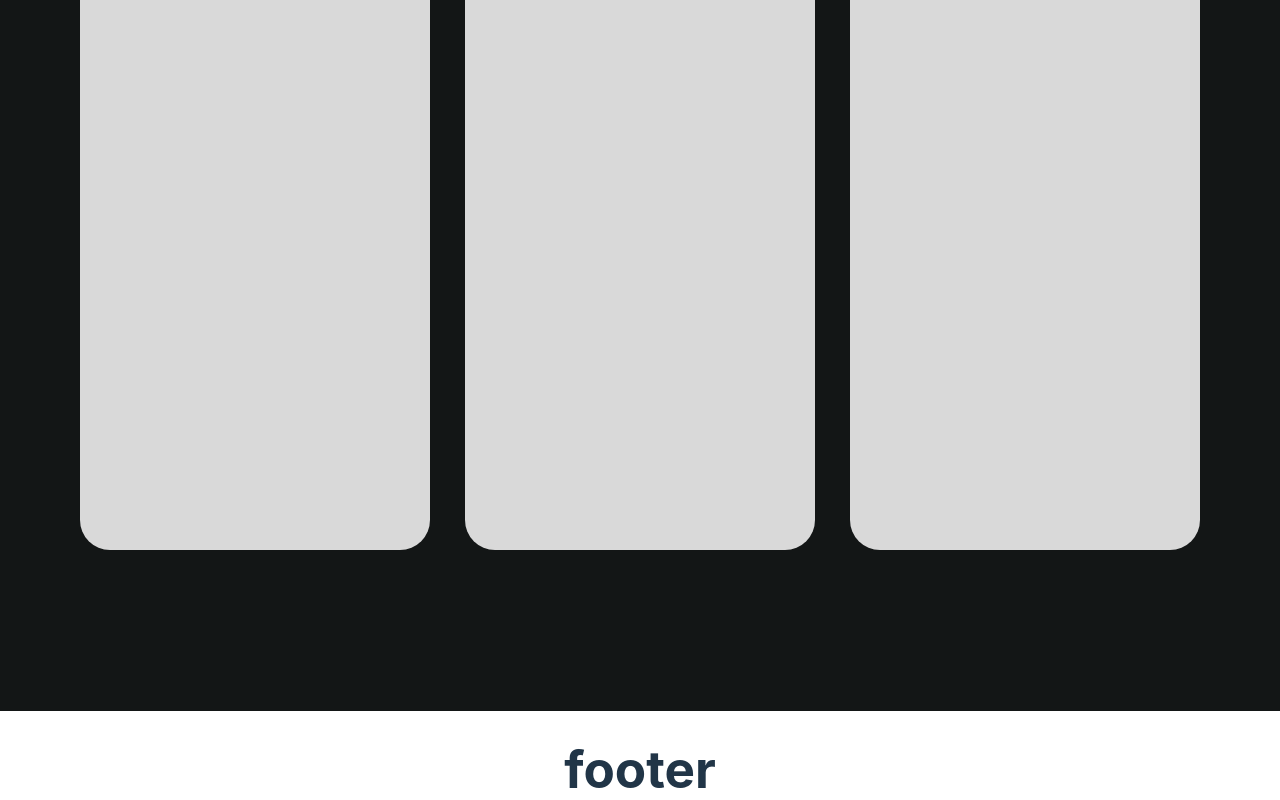
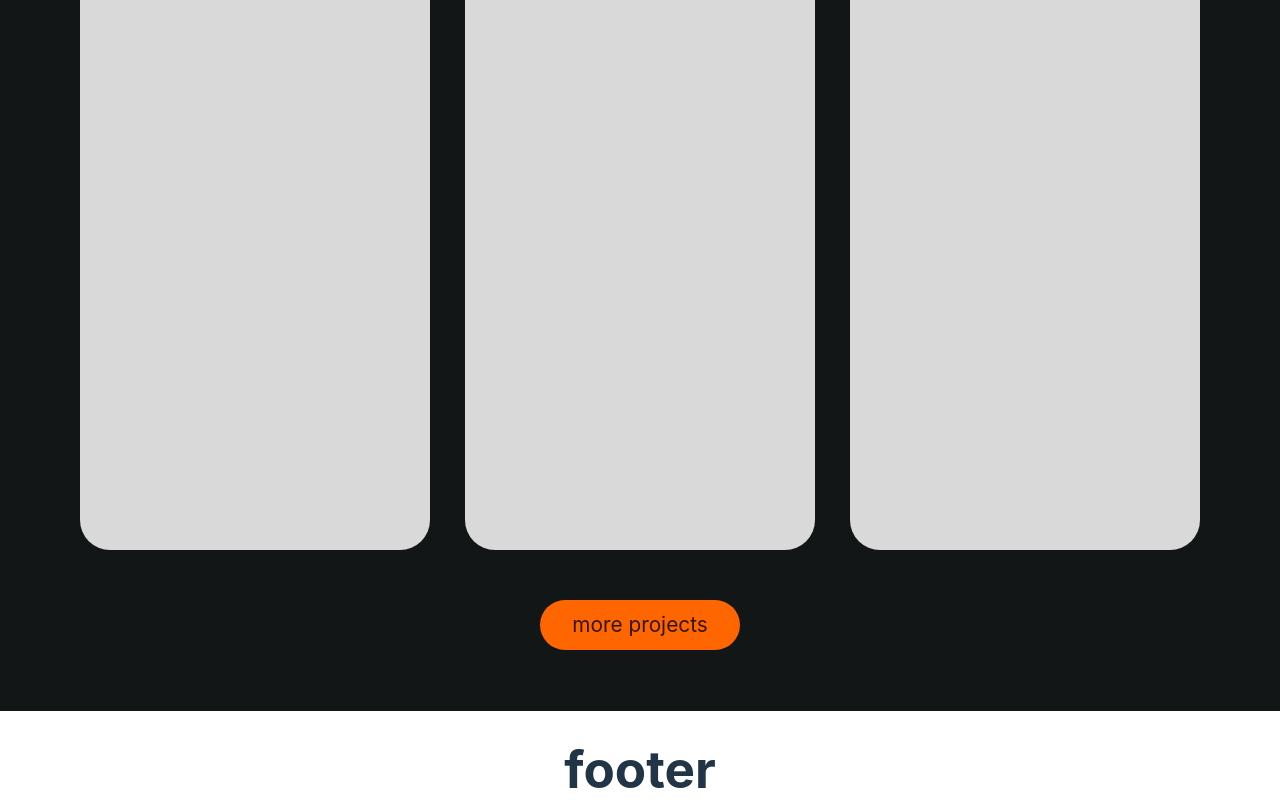
Before and after one commit to aselapasinduD/My-About-Me-Page, a React (Vite) app: page / in a window 1280 px wide. Shown: the part 2622-3422 px from the top of the page. Built offline with nearby package versions, Linux system fonts and the light colour scheme.

Commit message:
Current Projects Section update with more projects button

```diff
--- a/src/App.css
+++ b/src/App.css
@@ -4,7 +4,7 @@
 }
 h1 {
 	text-align: center;
-	font-size: 2.2em;
+	font-size: 2em;
 	padding-top: 30px;
 }
 
@@ -43,8 +43,10 @@ h1 {
 	color: #ffffff;
 	opacity: 70%;
 	font-size: 1.3em;
+	font-weight: 500;
 	width: 110px;
 	vertical-align: -webkit-baseline-middle;
+	transition: font-weight 0.2s ease-in-out;
 }
 .navbar .sections-bar-nav a:last-child {
 	line-height: 1em;
@@ -77,6 +79,7 @@ h1 {
 	margin: 0 auto;
 	margin-top: 5px;
 	padding: 0;
+	transition: width 0.18s ease-in-out;
 }
 .navbar .sections-bar-social {
 	position: absolute;
@@ -303,6 +306,7 @@ h1 {
 .currentProjectSection {
 	height: 900px;
 	background-color: #131616;
+	text-align: center;
 }
 .currentProjectSection h1 {
 	font-size: 2.2em;
@@ -322,6 +326,33 @@ h1 {
 }
 .currentProjectSection .currentProjectCards h2 {
 	margin-top: 20px;
+}
+.currentProjectSection button {
+	width: 200px;
+	height: 50px;
+	margin-top: 50px;
+	background-color: #FF6600;
+	border-radius: 25px;
+	border: none;
+	outline: none !important;
+	transition: width 0.3s ease-in-out;
+}
+.currentProjectSection button p {
+	opacity: 80%;
+	font-size: 1.3em;
+	font-weight: 400;
+	transition: font-weight 0.2s ease-in-out;
+}
+.currentProjectSection button:hover p {
+	font-weight: 600;
+	opacity: 100%;
+}
+.currentProjectSection button:hover{
+	width: 220px;
+}
+.currentProjectSection button:focus p {
+	font-weight: 600;
+	opacity: 100%;
 }
 }@media (max-width: 1700PX) {
 	.navbar h1 {
--- a/src/components/Current_Projects.jsx
+++ b/src/components/Current_Projects.jsx
@@ -16,6 +16,7 @@ const Current_Projects = () => {
 					<h2>Title of Project</h2>
 				</div>
 			</div>
+			<button><p>more projects</p></button>
 		</div>
 	)
 }
```
